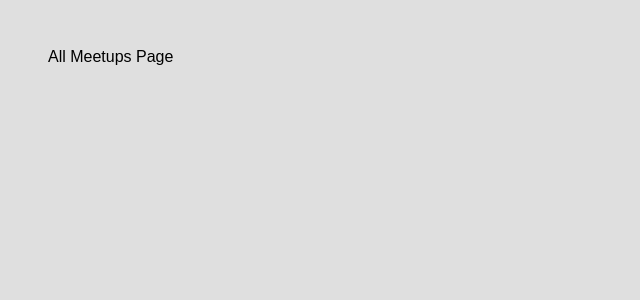
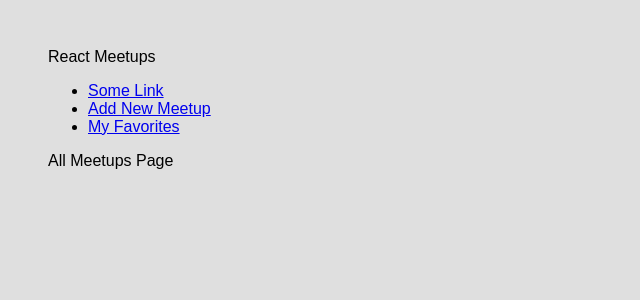
Before and after one commit to demaceo/parental-guidance, a React (Create React App) app: page / in a window 1280 px wide. Shown: the top 300 px of the page, without its empty margins (0-640 px from the left). Built offline with nearby package versions, Linux system fonts and the light colour scheme.

Commit message:
import MainNavigation component

```diff
--- a/src/App.js
+++ b/src/App.js
@@ -5,10 +5,12 @@ import { Routes, Route } from "react-router-dom";
 import AllMeetupsPage from "./pages/AllMeetups.js";
 import NewMeetupPage from "./pages/NewMeetup.js";
 import FavoritesPage from "./pages/Favorites.js";
+import MainNavigation from "./components/layout/MainNavigation.js";
 
 function App() {
   return (
     <div>
+      <MainNavigation />
       <Routes>
         <Route path="/" element={<AllMeetupsPage />} />
         <Route path="/new-meetup" element={<NewMeetupPage />} />
```
